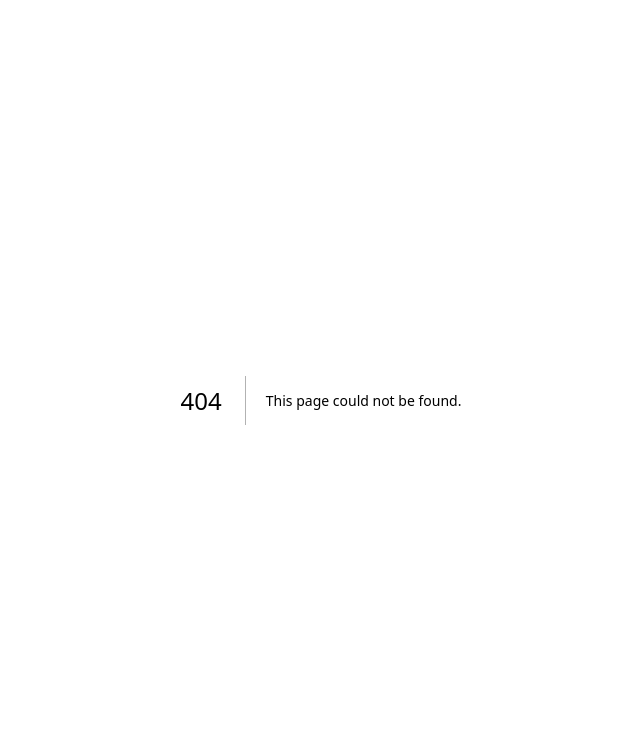
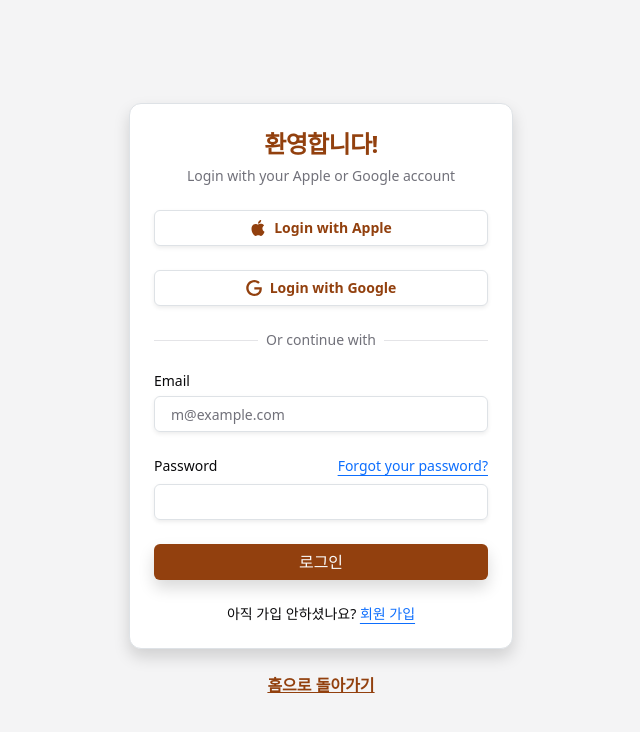
Before and after one commit to kinghama82/ebs-front, a Next.js app: page /gamer/login in a window 1280 px wide. Before the commit this address had no page. Shown: the top 732 px of the page, without its empty margins (319-959 px from the left). Built offline with nearby package versions, Linux system fonts and the light colour scheme.

Commit message:
로그인 경로수정 app->login 에서 app->gamer->login

```diff
--- a/src/api/publicapi.jsx
+++ b/src/api/publicapi.jsx
@@ -1 +1 @@
-export const API_SERVER_HOST = 'http://locaolhost:8080';
+export const API_SERVER_HOST = 'http://localhost:8080';
--- a/src/app/login/page.jsx
+++ b/src/app/gamer/login/page.jsx
@@ -9,7 +9,7 @@ export default function LoginPage() {
       <div className="flex w-full max-w-sm flex-col gap-6">
 
         <LoginForm />
-        <Link href="/" className="flex items-center gap-2 self-center font-bold text-amber-800">
+        <Link href="/public" className="flex items-center gap-2 self-center font-bold text-amber-800">
 
           홈으로 돌아가기
         </Link>
--- a/src/app/gamer/new/page.js
+++ b/src/app/gamer/new/page.js
@@ -1,7 +1,7 @@
 "use client";
 import { useState } from "react";
 import { useRouter } from "next/navigation";
-import { newgamer } from "../api/gamerApi";
+import { newgamer } from "../../../../src/api/gamerApi";
 
 const SignupPage = () => {
     const [formData, setFormData] = useState({
```
Also changed, not shown: .contentlayer/generated/index.d.ts (added).
